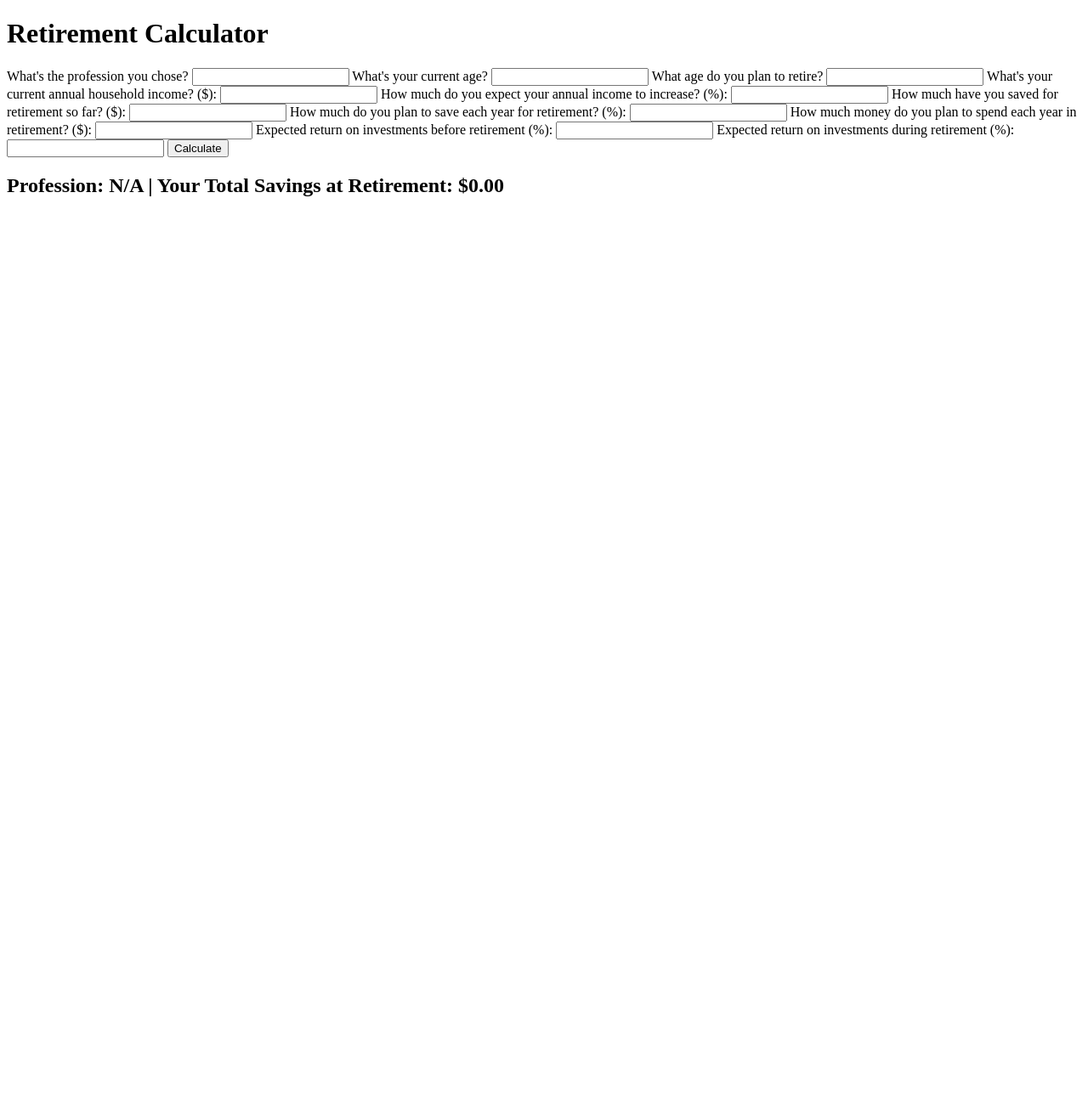
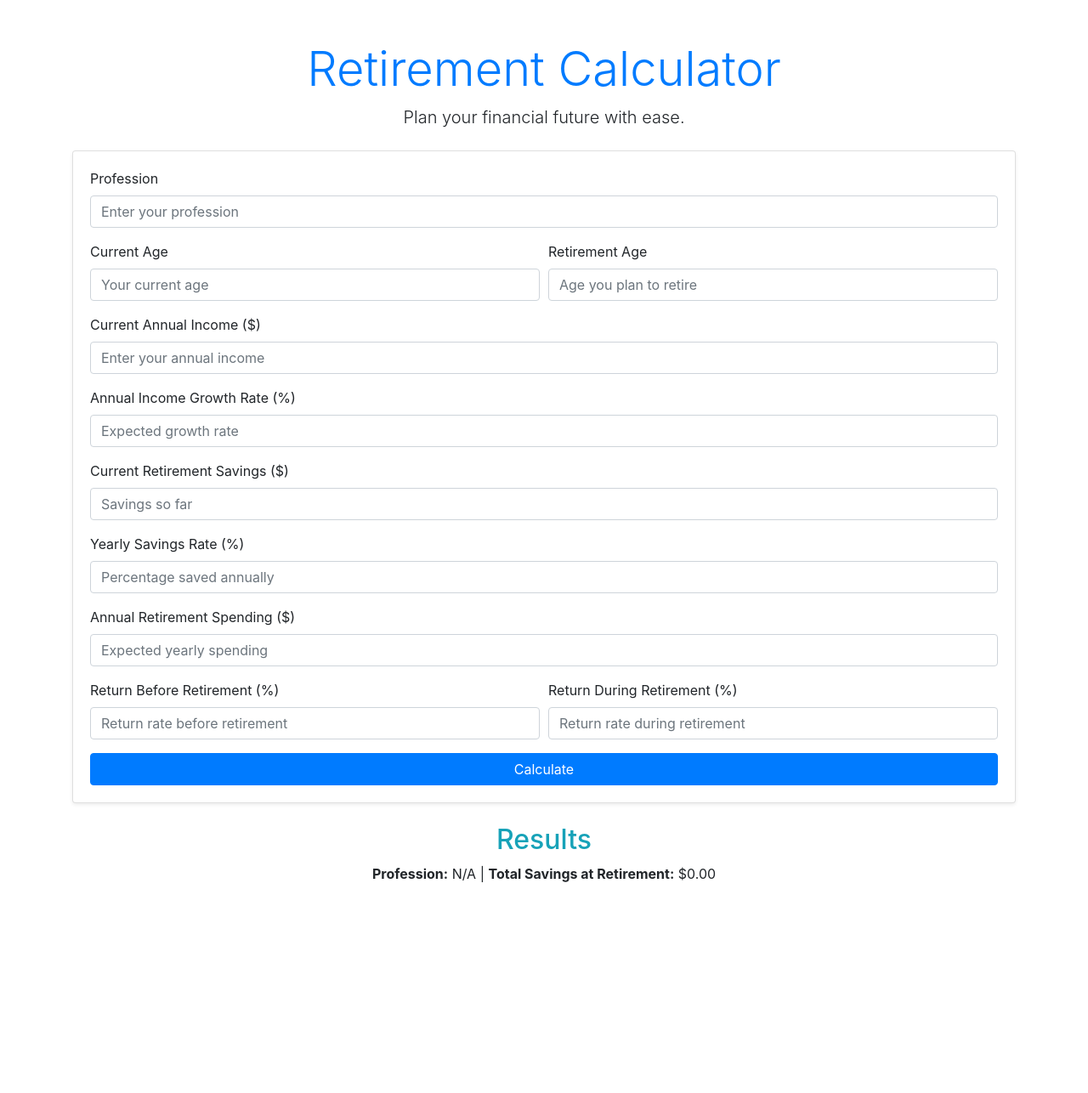
Before and after one commit to MarcelBarrios/Winter-Intensive-1-Recalc, a Python web app: template templates/index.html in a window 1280 px wide. Shown: the whole page at 85% size. Before the commit the page ends 231 px from the top, so only its background shows below. Run offline with Jinja, Linux system fonts and the light colour scheme; the template is opened without the code that fills it, so the values that code supplies are empty; a map, chart or similar area stays blank; some libraries are stand-ins or nearby versions.

Commit message:
almost done

```diff
--- a/templates/index.html
+++ b/templates/index.html
@@ -5,79 +5,107 @@
     <meta charset="UTF-8">
     <meta name="viewport" content="width=device-width, initial-scale=1.0">
     <title>Retirement Calculator</title>
+    <link rel="stylesheet" href="https://stackpath.bootstrapcdn.com/bootstrap/4.5.2/css/bootstrap.min.css">
     <link rel="stylesheet" href="{{ url_for('static', filename='styles.css') }}">
     <script src="{{ url_for('static', filename='script.js') }}" defer></script>
     <script src="https://cdn.jsdelivr.net/npm/chart.js"></script>
 </head>
 
 <body>
-    <div class="container">
-
-        <header>
-            <h1>Retirement Calculator</h1>
+    <div class="container mt-5">
+        <header class="text-center mb-4">
+            <h1 class="display-4 text-primary">Retirement Calculator</h1>
+            <p class="lead">Plan your financial future with ease.</p>
         </header>
 
-        <form id="calculation-form" method="POST" action="{{ url_for('index') }}">
-            <label for="profession">What's the profession you chose?</label>
-            <input type="string" id="profession" name="profession" required>
+        <div class="card mb-4 shadow-sm">
+            <div class="card-body">
+                <form id="calculation-form" method="POST" action="{{ url_for('index') }}">
+                    <div class="form-group">
+                        <label for="profession">Profession</label>
+                        <input type="text" id="profession" name="profession" class="form-control"
+                            placeholder="Enter your profession" required>
+                    </div>
+                    <div class="form-row">
+                        <div class="form-group col-md-6">
+                            <label for="age">Current Age</label>
+                            <input type="number" id="age" name="age" class="form-control" placeholder="Your current age"
+                                required>
+                        </div>
+                        <div class="form-group col-md-6">
+                            <label for="retirement_age">Retirement Age</label>
+                            <input type="number" id="retirement_age" name="retirement_age" class="form-control"
+                                placeholder="Age you plan to retire" required>
+                        </div>
+                    </div>
+                    <div class="form-group">
+                        <label for="salary">Current Annual Income ($)</label>
+                        <input type="number" id="salary" name="salary" class="form-control"
+                            placeholder="Enter your annual income" required>
+                    </div>
+                    <div class="form-group">
+                        <label for="increase_percentage">Annual Income Growth Rate (%)</label>
+                        <input type="number" id="increase_percentage" name="increase_percentage" class="form-control"
+                            placeholder="Expected growth rate" required>
+                    </div>
+                    <div class="form-group">
+                        <label for="retirement_so_far">Current Retirement Savings ($)</label>
+                        <input type="number" id="retirement_so_far" name="retirement_so_far" class="form-control"
+                            placeholder="Savings so far" required>
+                    </div>
+                    <div class="form-group">
+                        <label for="percentage_year_saved">Yearly Savings Rate (%)</label>
+                        <input type="number" id="percentage_year_saved" name="percentage_year_saved"
+                            class="form-control" placeholder="Percentage saved annually" required>
+                    </div>
+                    <div class="form-group">
+                        <label for="spend_in_retirement">Annual Retirement Spending ($)</label>
+                        <input type="number" id="spend_in_retirement" name="spend_in_retirement" class="form-control"
+                            placeholder="Expected yearly spending" required>
+                    </div>
+                    <div class="form-row">
+                        <div class="form-group col-md-6">
+                            <label for="expected_return_before">Return Before Retirement (%)</label>
+                            <input type="number" id="expected_return_before" name="expected_return_before"
+                                class="form-control" placeholder="Return rate before retirement" required>
+                        </div>
+                        <div class="form-group col-md-6">
+                            <label for="expected_return_during">Return During Retirement (%)</label>
+                            <input type="number" id="expected_return_during" name="expected_return_during"
+                                class="form-control" placeholder="Return rate during retirement" required>
+                        </div>
+                    </div>
+                    <button type="submit" id="calculate-bttn" class="btn btn-primary btn-block">Calculate</button>
+                </form>
+            </div>
+        </div>
 
-            <label for="age">What's your current age?</label>
-            <input type="number" id="age" name="age" required>
-
-            <label for="retirement_age">What age do you plan to retire?</label>
-            <input type="number" id="retirement_age" name="retirement_age" required>
-
-            <label for="salary">What's your current annual household income? ($):</label>
-            <input type="number" id="salary" name="salary" required>
-
-            <label for="increase_percentage">How much do you expect your annual income to increase? (%):</label>
-            <input type="number" id="increase_percentage" name="increase_percentage" required>
-
-            <label for="retirement_so_far">How much have you saved for retirement so far? ($):</label>
-            <input type="number" id="retirement_so_far" name="retirement_so_far" required>
-
-            <label for="percentage_year_saved">How much do you plan to save each year for retirement? (%):</label>
-            <input type="number" id="percentage_year_saved" name="percentage_year_saved" required>
-
-            <label for="spend_in_retirement">How much money do you plan to spend each year in retirement? ($):</label>
-            <input type="number" id="spend_in_retirement" name="spend_in_retirement" required>
-
-            <label for="expected_return_before">Expected return on investments before retirement (%):</label>
-            <input type="number" id="expected_return_before" name="expected_return_before" required>
-
-            <label for="expected_return_during">Expected return on investments during retirement (%):</label>
-            <input type="number" id="expected_return_during" name="expected_return_during" required>
-
-            <button type="submit" id="calculate-bttn">Calculate</button>
-        </form>
-
-
-        <div id="results" class="results-section">
-            <h2>
-                Profession: <span id="selected-profession">N/A</span> |
-                Your Total Savings at Retirement: $<span id="total-savings">0.00</span>
-            </h2>
+        <div id="results" class="mb-4">
+            <h2 class="text-center text-info">Results</h2>
+            <p class="text-center">
+                <strong>Profession:</strong> <span id="selected-profession">N/A</span> |
+                <strong>Total Savings at Retirement:</strong> $<span id="total-savings">0.00</span>
+            </p>
             <canvas id="savingsChart" width="400" height="200"></canvas>
         </div>
 
-
-        <div id="saved-calculations" class="saved-section">
+        <div id="saved-calculations">
             {% if saved_calculations %}
-            <h2>Saved Calculations</h2>
-            <ul>
+            <h2 class="text-center text-success">Saved Calculations</h2>
+            <ul class="list-group">
                 {% for calculation in saved_calculations %}
-                <li>
-                    Profession: {{ calculation.profession }}. From age {{ calculation.current_age }} to {{
-                    calculation.retirement_age }}.
-                    Last balance: ${{ calculation.balances[-1] }}. Total savings: ${{
-                    calculation.total_savings_at_retirement }}.
-
-                    <button class="show-graph-button" data-id="{{ calculation._id }}">Show Graph</button>
-
-                    <form method="POST" action="{{ url_for('delete_calculation', calculation_id=calculation._id) }}"
-                        style="display: inline;">
-                        <button type="submit" class="delete-button">Delete</button>
-                    </form>
+                <li class="list-group-item">
+                    <strong>Profession:</strong> {{ calculation.profession }} |
+                    <strong>Age:</strong> {{ calculation.current_age }} to {{ calculation.retirement_age }} |
+                    <strong>Final Balance:</strong> ${{ calculation.total_savings_at_retirement }}
+                    <div class="mt-2">
+                        <button class="btn btn-info btn-sm show-graph-button" data-id="{{ calculation._id }}">Show
+                            Graph</button>
+                        <form method="POST" action="{{ url_for('delete_calculation', calculation_id=calculation._id) }}"
+                            style="display: inline;">
+                            <button type="submit" class="btn btn-danger btn-sm">Delete</button>
+                        </form>
+                    </div>
                 </li>
                 {% endfor %}
             </ul>
```
